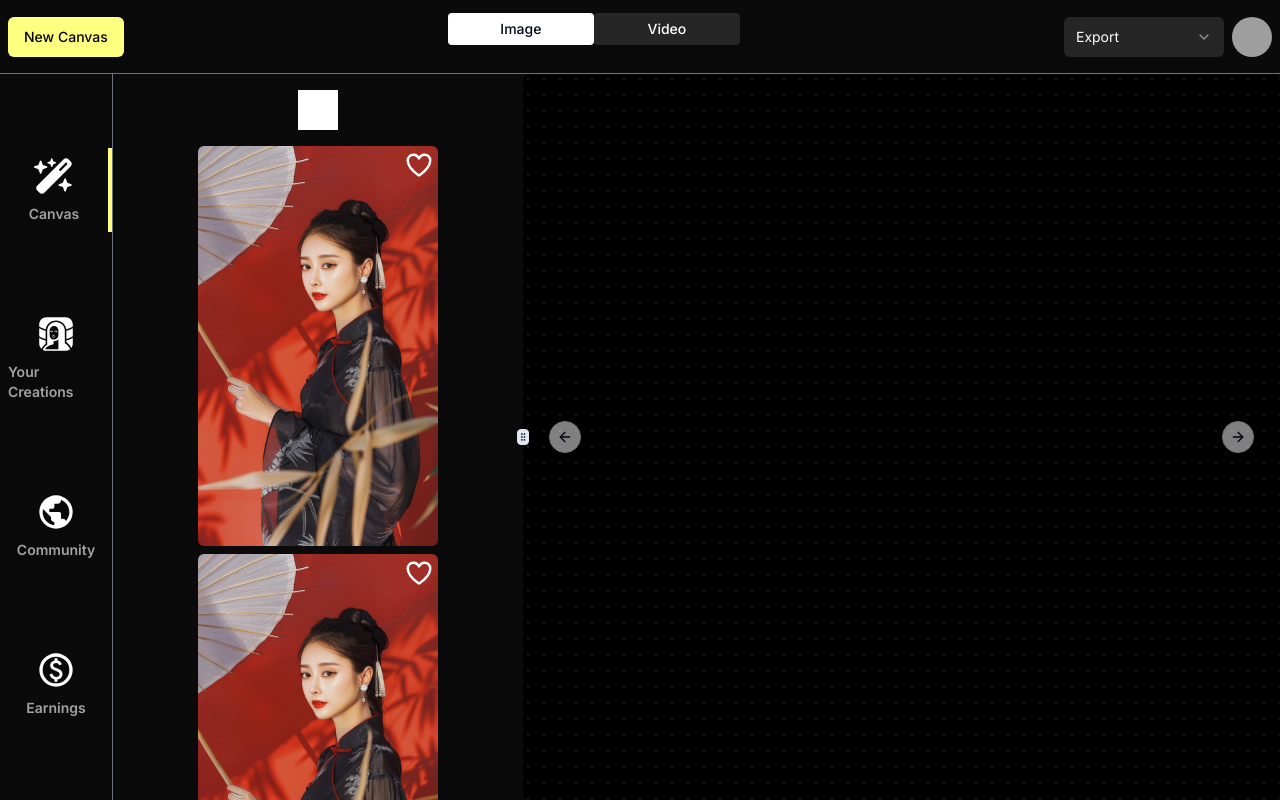
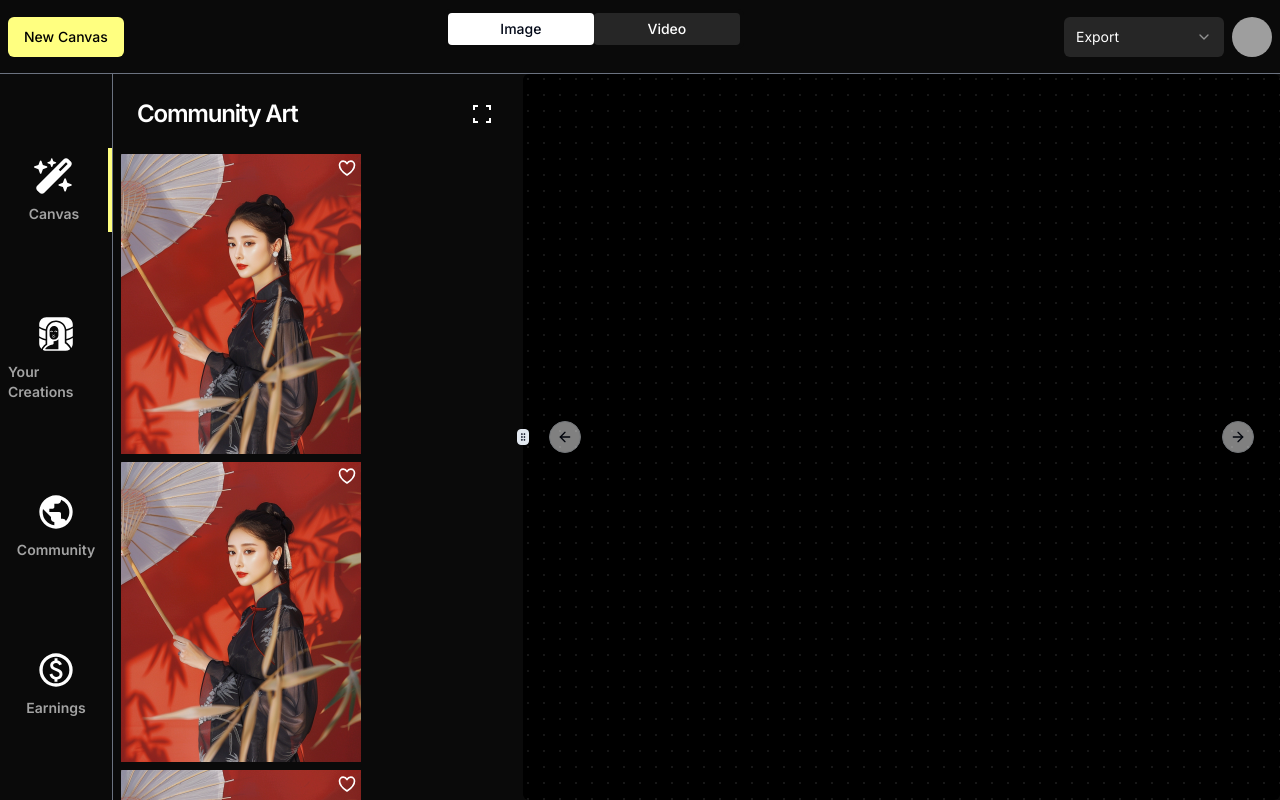
Before and after one commit to themuffineman/pendora, a Next.js app: page /dashboard/community in a window 1280 px wide. Built offline with nearby package versions, Linux system fonts and the light colour scheme; grey boxes are pictures that could not be loaded.

Commit message:
Community page done

```diff
--- a/app/dashboard/community/page.jsx
+++ b/app/dashboard/community/page.jsx
@@ -1,26 +1,31 @@
 import CommunityCard from '../../../components/CommunityCard'
 // import Input from '../../../components/ui/Input'
 import img1 from '../../../public/hero-images/img1.webp'
+import img2 from '../../../public/hero-images/img2.webp'
+import img3 from '../../../public/hero-images/img3.webp'
+import styles from '../../../components/components.module.css'
+
 
 const Page = () => {
   return (
     <section className='flex flex-col gap-2 items-center p-2 overflow-auto w-full h-full '>
-        <div className='m-auto w-max h-max p-2'>
-            <input type='search' className="w-10 p-2 bg-white text-black "/>
+        <div className='w-full flex items-center justify-between sticky top-0 left-0 bg-neutral-950 p-4  '>
+          <p className='text-white font-semibold text-2xl tracking-tighter'>Community Art</p>
+          <svg className="fill-white bg-none rounded-sm p-1 hover:fill-white hover:bg-black inline size-8 cursor-pointer" xmlns="http://www.w3.org/2000/svg" viewBox="0 -960 960 960" ><path d="M120-120v-200h80v120h120v80H120Zm520 0v-80h120v-120h80v200H640ZM120-640v-200h200v80H200v120h-80Zm640 0v-120H640v-80h200v200h-80Z"/></svg>
         </div>
-        <div className='grid grid-2 gap-2 grid-flow-row justify-center content-center'>
+        <div className={`${styles.feedgrid} w-full`}>
             <CommunityCard src={img1} prompt={'hello world'}/>
             <CommunityCard src={img1} prompt={'hello world'}/>
             <CommunityCard src={img1} prompt={'hello world'}/>
             <CommunityCard src={img1} prompt={'hello world'}/>
-            <CommunityCard src={img1} prompt={'hello world'}/>
-            <CommunityCard src={img1} prompt={'hello world'}/>
-            <CommunityCard src={img1} prompt={'hello world'}/>
-            <CommunityCard src={img1} prompt={'hello world'}/>
-            <CommunityCard src={img1} prompt={'hello world'}/>
-            <CommunityCard src={img1} prompt={'hello world'}/>
-            <CommunityCard src={img1} prompt={'hello world'}/>
-            <CommunityCard src={img1} prompt={'hello world'}/>
+            <CommunityCard src={img2} prompt={'hello world'}/>
+            <CommunityCard src={img2} prompt={'hello world'}/>
+            <CommunityCard src={img2} prompt={'hello world'}/>
+            <CommunityCard src={img2} prompt={'hello world'}/>
+            <CommunityCard src={img3} prompt={'hello world'}/>
+            <CommunityCard src={img3} prompt={'hello world'}/>
+            <CommunityCard src={img3} prompt={'hello world'}/>
+            <CommunityCard src={img3} prompt={'hello world'}/>
         </div>
     </section>
   )
--- a/app/dashboard/creations/page.jsx
+++ b/app/dashboard/creations/page.jsx
@@ -7,9 +7,10 @@ import styles from '../../../components/components.module.css'
 
 const Page = () => {
   return (
-    <section className='flex flex-col gap-2 items-start overflow-auto w-full h-full pb-2 relative '>
-        <div className='w-full flex items-center justify-end sticky top-0 left-0 bg-neutral-950 p-4  '>
-          <svg className="fill-white bg-black rounded-sm p-1 hover:fill-black hover:bg-white inline size-8 cursor-pointer" xmlns="http://www.w3.org/2000/svg" viewBox="0 -960 960 960" ><path d="M120-120v-200h80v120h120v80H120Zm520 0v-80h120v-120h80v200H640ZM120-640v-200h200v80H200v120h-80Zm640 0v-120H640v-80h200v200h-80Z"/></svg>
+    <section className='flex flex-col gap-2 items-center p-2 overflow-auto w-full h-full relative '>
+        <div className='w-full flex items-center justify-between sticky top-0 left-0 bg-neutral-950 p-4  '>
+          <p className='text-white font-semibold text-2xl tracking-tighter'>Your Artworks</p>
+          <svg className="fill-white bg-none rounded-sm p-1 hover:fill-white hover:bg-black inline size-8 cursor-pointer" xmlns="http://www.w3.org/2000/svg" viewBox="0 -960 960 960" ><path d="M120-120v-200h80v120h120v80H120Zm520 0v-80h120v-120h80v200H640ZM120-640v-200h200v80H200v120h-80Zm640 0v-120H640v-80h200v200h-80Z"/></svg>
         </div>
         <div className={`${styles.feedgrid} w-full`}>
             <ProjectCard src={img1}/>
--- a/components/CommunityCard.jsx
+++ b/components/CommunityCard.jsx
@@ -19,17 +19,16 @@ const CommunityCard = ({src, prompt,selected}) => {
     }
 
   return (
-    <div className={`${styles.comunitycard} flex items-center relative justify-between w-[15rem] h-[25rem] rounded-md `}>
+    <div className={`${styles.comunitycard} flex items-center relative justify-between w-[15rem] h-auto cursor-pointer `}>
       <Image
       src={src}
-      object-fit="cover"
-      className="w-full h-full object-cover rounded-md"
+      className="w-full h-full object-cover"
       />
       <div className='bottom-0 rounded-md rounded-t-none w-full h-max flex justify-between items-center p-4  absolute bg-transprent backdrop-blur-md'>
         <p className='font-semibold text-white inline'>{prompt}...</p>
         {copied? <svg className='inline fill-green-300 bg-transparent' onClick={copyText} stroke-linecap="round" xmlns="http://www.w3.org/2000/svg" height="24" viewBox="0 -960 960 960" width="24"><path d="M382-240 154-468l57-57 171 171 367-367 57 57-424 424Z"/></svg> : <svg  onClick={copyText}  className="inline fill-white cursor-pointer"xmlns="http://www.w3.org/2000/svg" height="24" viewBox="0 -960 960 960" width="24"><path d="M360-240q-33 0-56.5-23.5T280-320v-480q0-33 23.5-56.5T360-880h360q33 0 56.5 23.5T800-800v480q0 33-23.5 56.5T720-240H360Zm0-80h360v-480H360v480ZM200-80q-33 0-56.5-23.5T120-160v-560h80v560h440v80H200Zm160-240v-480 480Z"/></svg>}
       </div>
-      <svg className={` ionicon stroke-white absolute top-1 right-1 inline cursor-pointer size-[30px] ${favourite? 'fill-white': 'fill-none'}`} onClick={()=> setFavourite(prev=> !prev)} xmlns="http://www.w3.org/2000/svg" viewBox="0 0 512 512"><path d="M352.92 80C288 80 256 144 256 144s-32-64-96.92-64c-52.76 0-94.54 44.14-95.08 96.81-1.1 109.33 86.73 187.08 183 252.42a16 16 0 0018 0c96.26-65.34 184.09-143.09 183-252.42-.54-52.67-42.32-96.81-95.08-96.81z"   stroke-linecap="round" stroke-linejoin="round" stroke-width="42"/></svg>
+      <svg className={` ionicon stroke-white absolute top-1 right-1 inline cursor-pointer size-[20px] ${favourite? 'fill-white': 'fill-none'}`} onClick={()=> setFavourite(prev=> !prev)} xmlns="http://www.w3.org/2000/svg" viewBox="0 0 512 512"><path d="M352.92 80C288 80 256 144 256 144s-32-64-96.92-64c-52.76 0-94.54 44.14-95.08 96.81-1.1 109.33 86.73 187.08 183 252.42a16 16 0 0018 0c96.26-65.34 184.09-143.09 183-252.42-.54-52.67-42.32-96.81-95.08-96.81z"   stroke-linecap="round" stroke-linejoin="round" stroke-width="42"/></svg>
     </div>
   )
 }
--- a/components/ProjectCard.jsx
+++ b/components/ProjectCard.jsx
@@ -1,20 +1,13 @@
 import Image from 'next/image'
 import styles from "./components.module.css"
 import {Popover, PopoverContent, PopoverTrigger} from "@/components/ui/popover"
-import {
-  DropdownMenu,
-  DropdownMenuContent,
-  DropdownMenuItem,
-  DropdownMenuLabel,
-  DropdownMenuSeparator,
-  DropdownMenuTrigger,
-} from "@/components/ui/dropdown-menu"
+import { DropdownMenu, DropdownMenuContent, DropdownMenuTrigger,} from "@/components/ui/dropdown-menu"
 
 
 
 const ProjectCard = ({src}) => {
   return (
-    <div className={`flex items-center relative justify-between w-[12rem] h-auto cursor-pointer`}>
+    <div className={`flex items-center relative justify-between w-[15rem] h-auto cursor-pointer`}>
       <Image
       src={src}
       className="w-full h-full object-cover hover:zoom-in-50"
@@ -29,10 +22,6 @@ const ProjectCard = ({src}) => {
               <p >Delete</p>
               <svg className='fill-white size-5' xmlns="http://www.w3.org/2000/svg"  viewBox="0 -960 960 960" ><path d="M280-120q-33 0-56.5-23.5T200-200v-520h-40v-80h200v-40h240v40h200v80h-40v520q0 33-23.5 56.5T680-120H280Zm400-600H280v520h400v-520ZM360-280h80v-360h-80v360Zm160 0h80v-360h-80v360ZM280-720v520-520Z"/></svg>
             </div>
-            <div className="hover:bg-red-600 text-white font-medium flex justify-between w-full items-center p-2 rounded-md cursor-pointer">
-              <p >Delete</p>
-              <svg className='fill-white size-5' xmlns="http://www.w3.org/2000/svg"  viewBox="0 -960 960 960" ><path d="M280-120q-33 0-56.5-23.5T200-200v-520h-40v-80h200v-40h240v40h200v80h-40v520q0 33-23.5 56.5T680-120H280Zm400-600H280v520h400v-520ZM360-280h80v-360h-80v360Zm160 0h80v-360h-80v360ZM280-720v520-520Z"/></svg>
-            </div>
           </div>
         </DropdownMenuContent>
       </DropdownMenu>
--- a/components/components.module.css
+++ b/components/components.module.css
@@ -28,7 +28,7 @@
 .feedgrid{
     display: grid;
     gap: .5rem;
-    grid-template-columns: repeat(auto-fit, minmax(10rem,12rem));
-    justify-content: center;
+    grid-template-columns: repeat(auto-fit, minmax(10rem,15rem));
+    justify-content: start;
     align-content: start;
 }
```
